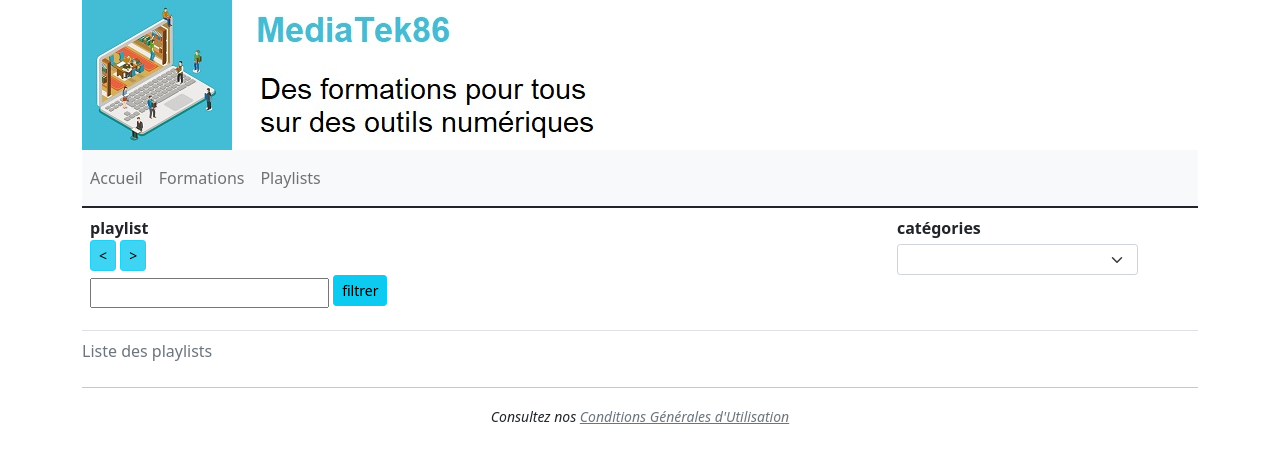
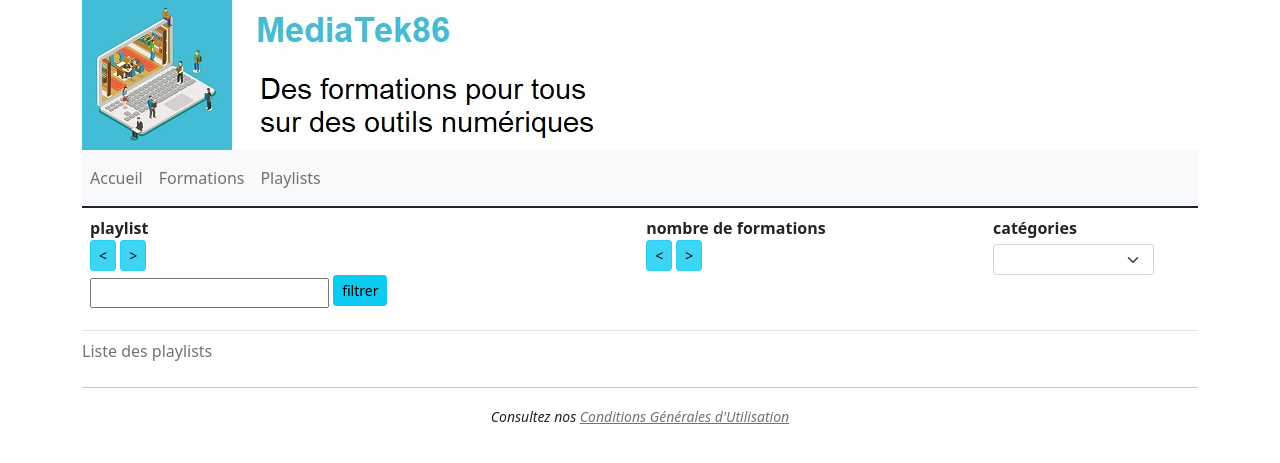
Before and after one commit to t-maryam/mediatekformation, a Symfony app: template templates/pages/playlists.html.twig in a window 1280 px wide. Shown: the top 463 px of the page. Run offline with Twig, Linux system fonts and the light colour scheme; the template is opened without the code that fills it, so the values that code supplies are empty; some libraries are stand-ins or nearby versions.

Commit message:
Tâche 2 : ajouter une fonctionnalité

```diff
--- a/templates/pages/playlist.html.twig
+++ b/templates/pages/playlist.html.twig
@@ -3,6 +3,7 @@
     <div class="row mt-3">
         <div class="col">
             <h4 class="text-info mt-5">{{ playlist.name }}</h4>
+            <div> Nombre de formations : {{ playlist.formations|length }}</div>
             <strong>catégories : </strong>
             <!-- boucle pour afficher les catégories -->
             {% set anccategorie = '' %}
--- a/templates/pages/playlists.html.twig
+++ b/templates/pages/playlists.html.twig
@@ -15,6 +15,11 @@
                             <button type="submit" class="btn btn-info mb-2 btn-sm">filtrer</button>
                         </div>
                     </form>
+                </th>
+                <th class="text-left align-top" scope="col">
+                    nombre de formations<br />
+                    <a href="{{ path('playlists.sort', {champ:'nbformations', ordre:'ASC'}) }}" class="btn btn-info btn-sm active" role="button" aria-pressed="true"><</a>
+                    <a href="{{ path('playlists.sort', {champ:'nbformations', ordre:'DESC'}) }}" class="btn btn-info btn-sm active" role="button" aria-pressed="true">></a>
                 </th>
                 <th class="text-left align-top" scope="col">
                     catégories
@@ -47,6 +52,9 @@
                                 {{ playlists[k].name }}
                             </h5>
                         </td>
+                        <td class="text-center">
+                            {{ playlists[k].formations|length }}
+                        </td>
                         <td class="text-left">
                             {% set categories = playlists[k].categoriesplaylist %}
                             {% if categories|length > 0  %}
```
Also changed, not shown: src/Controller/PlaylistsController.php (+4 -4 lines), src/Repository/PlaylistRepository.php (+13 -8 lines).
